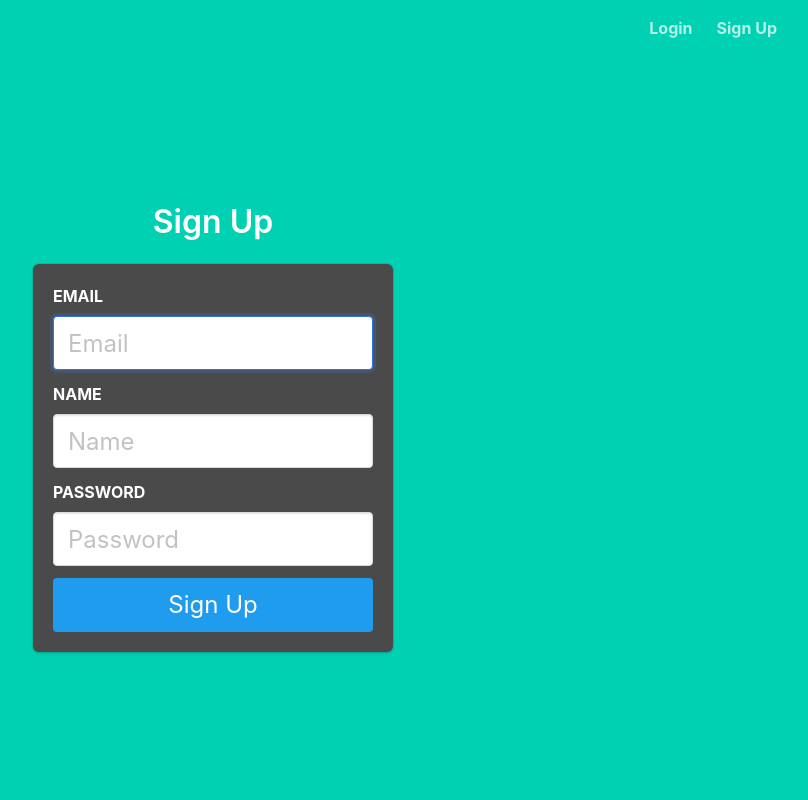
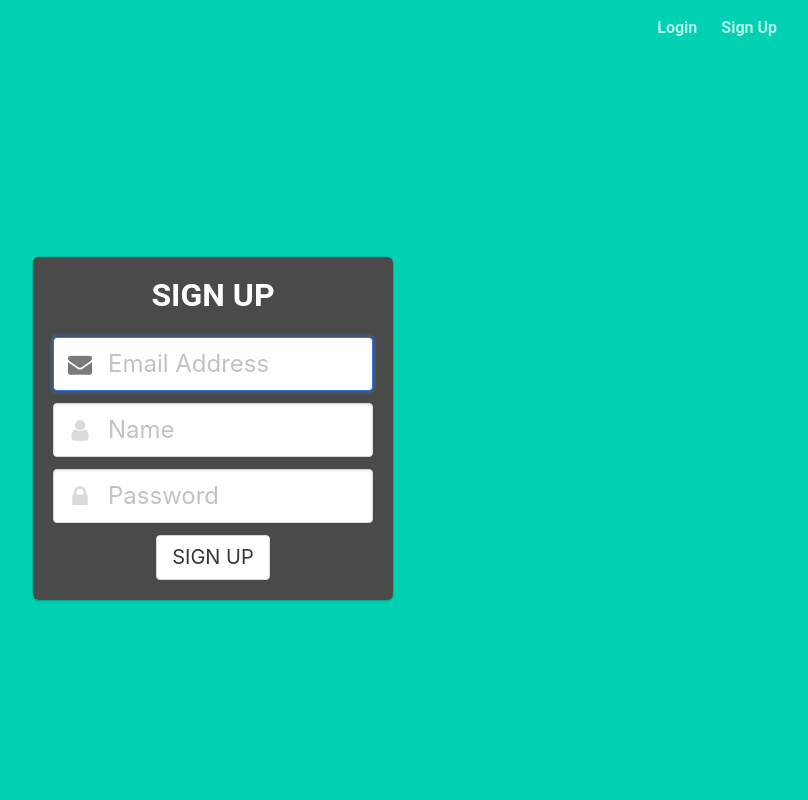
Before and after one commit to kitian4k/User_API_Authentication, a Python web app: template templates/signup.html in a window 1280 px wide. Shown: the whole page, without its empty margins (427-1235 px from the left). Run offline with Jinja, Linux system fonts and the light colour scheme; the template is opened without the code that fills it, so the values that code supplies are empty.

Commit message:
Co-authored-by: Janah Patricia Morano <janahmorano@users.noreply.github.com>

```diff
--- a/templates/base.html
+++ b/templates/base.html
@@ -6,8 +6,15 @@
     <meta http-equiv="X-UA-Compatible" content="IE=edge">
     <meta name="viewport" content="width=device-width, initial-scale=1">
     <title>User and API Auth</title>
-    <link rel="stylesheet" href="https://cdnjs.cloudflare.com/ajax/libs/font-awesome/5.15.4/css/all.min.css">
     <link rel="stylesheet" href="https://cdnjs.cloudflare.com/ajax/libs/bulma/0.7.2/css/bulma.min.css"/>
+    <link rel="stylesheet" href= "https://cdnjs.cloudflare.com/ajax/libs/font-awesome/4.7.0/css/font-awesome.min.css">
+
+    <style>
+        body {
+            font-family: 'Roboto', sans-serif; /* Replace 'Your Font Name' with the desired font family */
+        }
+    </style>
+</head>
 
 </head>
 
@@ -18,7 +25,7 @@
             <nav class="navbar has-text-weight-bold">
                 <div class="container">
                     <div class="navbar-brand">
-                        <a role="button" class="navbar-burger burger" aria-label="menu" aria-expanded="false" data-target="navbarMenuHeroA">
+                        <a role="button" class="navbar-burger burger" aria-label="menu" aria-expanded="false" data-target="navbarMenuHeroA" >
                             <span aria-hidden="true"></span>
                             <span aria-hidden="true"></span>
                             <span aria-hidden="true"></span>
@@ -27,7 +34,7 @@
 
                     <div id="navbarMenuHeroA" class="navbar-menu">
                         <div class="navbar-end">
-                            <div class="navbar-item">
+                            <div class="navbar-item ">
                                 {% if current_user.is_authenticated %}
                                 <a href="{{ url_for('main.profile') }}" class="navbar-item">
                                     Profile
@@ -78,11 +85,28 @@
                         el.classList.toggle('is-active');
                         $target.classList.toggle('is-active');
 
+                        // Custom logic to change burger icon appearance
+                        if (el.classList.contains('is-active')) {
+                            // Burger is active, change its appearance
+                            el.querySelector('span:nth-child(2)').style.transform = 'rotate(45deg)';
+                            el.querySelector('span:first-child').style.transform = 'rotate(45deg)';
+                            el.querySelector('span:last-child').style.transform = 'rotate(-45deg)';
+                        } else {
+                            // Burger is inactive, revert its appearance
+                            el.querySelector('span:nth-child(2)').style.transform = '';
+                            el.querySelector('span:first-child').style.transform = '';
+                            el.querySelector('span:last-child').style.transform = '';
+                        }
+
                     });
                 });
             }
         });
     </script>
+
+
+
+
 </body>
 
 </html>
--- a/templates/signup.html
+++ b/templates/signup.html
@@ -2,8 +2,8 @@
 
 {% block content %}
 <div class="column is-4 is-offset-4">
-    <h3 class="title has-text-centered">Sign Up</h3>
     <div class="box has-background-grey-dark">
+        <h3 class="title has-text-centered">SIGN UP</h3>
         {% with messages = get_flashed_messages() %}
         {% if messages %}
             <div class="notification is-danger">
@@ -13,27 +13,34 @@
         {% endwith %}
         <form action="/signup" method="POST">
             <div class="field">
-                <label class="label is-left has-text-white">EMAIL</label>
-                <div class="control">
-                    <input class="input is-large" type="email" name="email" placeholder="Email" autofocus="">
+                <div class="control has-icons-left">
+                    <input class="input is-large" type="email" name="email" placeholder="Email Address" autofocus="">
+                    <span class="icon is-small is-left">
+                        <i class="fa fa-envelope fa-xs"></i>
+                    </span>
                 </div>
             </div>
 
             <div class="field">
-                <label class="label is-left has-text-white">NAME</label>
-                <div class="control">
+                <div class="control has-icons-left">
                     <input class="input is-large" type="text" name="name" placeholder="Name" autofocus="">
+                    <span class="icon is-small is-left">
+                        <i class="fa fa-user"></i>
+                    </span>
                 </div>
             </div>
 
             <div class="field">
-                <label class="label is-left has-text-white">PASSWORD</label>
-                <div class="control">
+                <div class="control has-icons-left">
                     <input class="input is-large" type="password" name="password" placeholder="Password">
+                    <span class="icon is-small is-left">
+                        <i class="fa fa-lock"></i>
+                    </span>
                 </div>
             </div>
-
-            <button class="button is-block is-info is-large is-fullwidth has-text-white">Sign Up</button>
+            <div class="buttons is-centered">
+                <button class="button is-block is-medium">SIGN UP</button>
+                </div>
         </form>
     </div>
 </div>
```
Also changed, not shown: templates/login.html (+16 -8 lines), templates/profile.html (+24 -3 lines), db.sqlite3.
